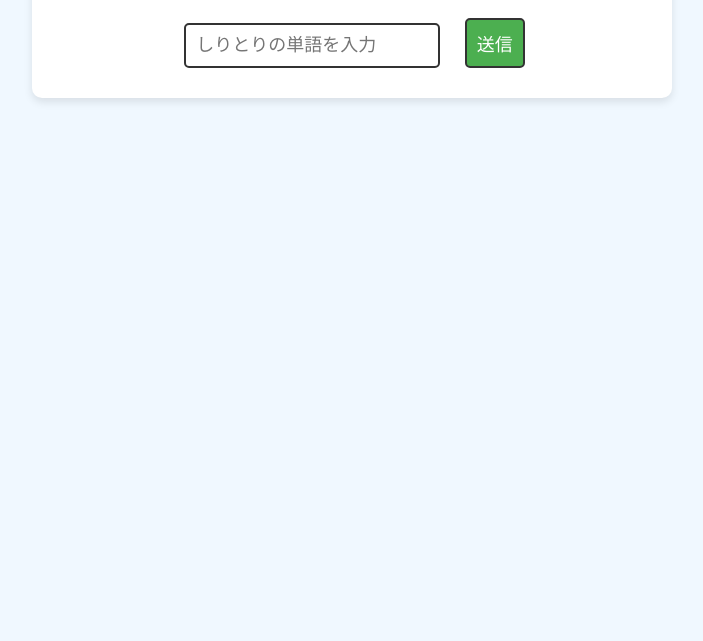
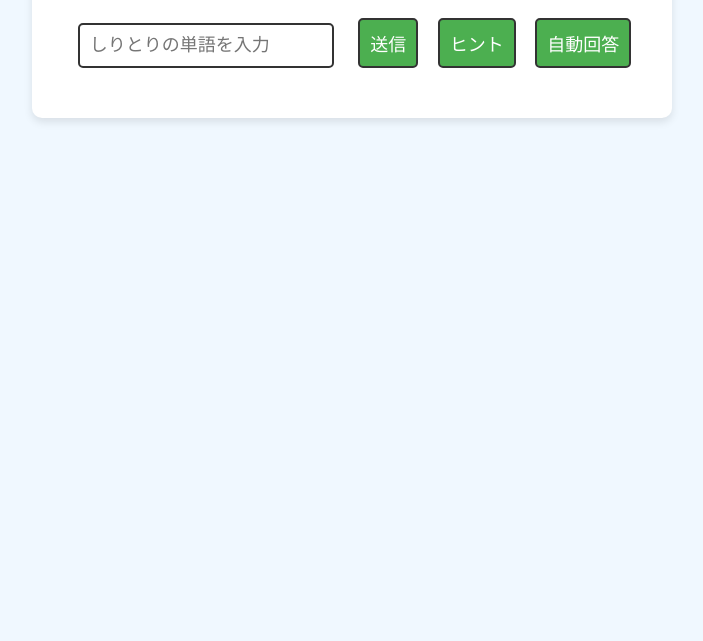
Before and after one commit to Nana-clouding/poke-Opt, a plain HTML site: page index.html in a window 1280 px wide. Shown: the part 159-800 px from the top of the page, without its empty margins (288-991 px from the left). Drawn offline with Linux system fonts and the light colour scheme.

Commit message:
Update index.html

```diff
--- a/index.html
+++ b/index.html
@@ -13,7 +13,10 @@
         <div id="history"></div>
         <input type="text" id="userInput" placeholder="しりとりの単語を入力">
         <button id="submitBtn">送信</button>
+        <button id="hintBtn">ヒント</button>
+        <button id="autoPlayBtn">自動回答</button>
         <div id="botResponse"></div>
+        <div id="result"></div>
     </div>
 
     <!-- JavaScriptファイルのリンク -->
```
